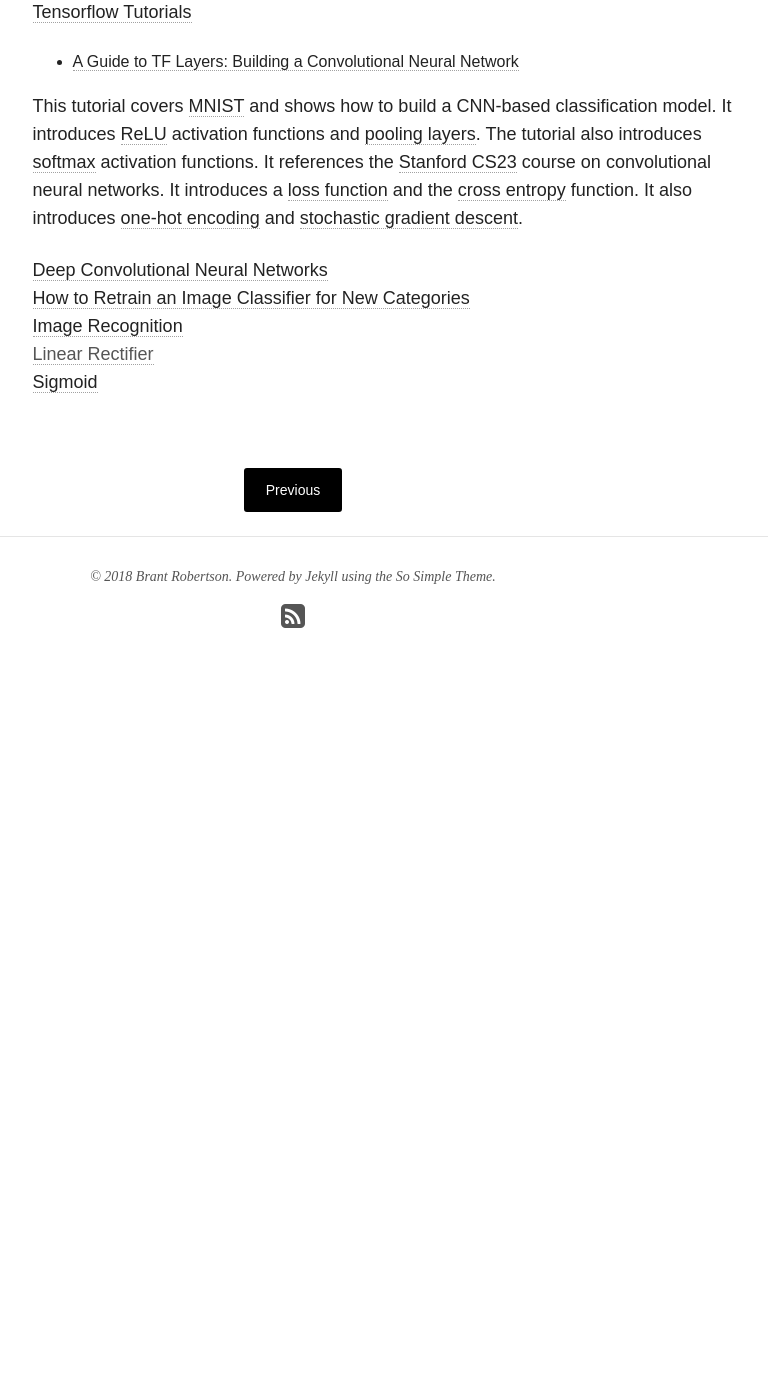
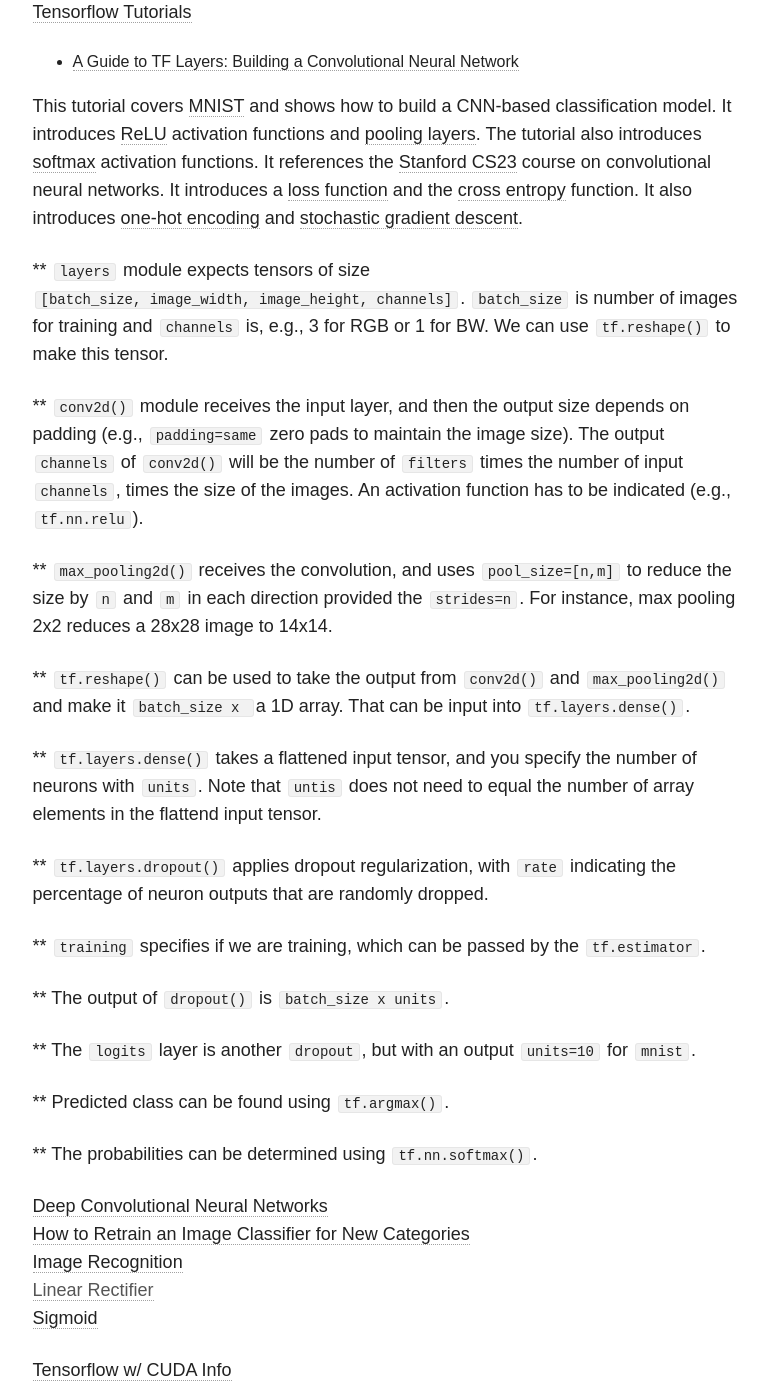
Before and after one commit to brantr/brantr.github.io, a Jekyll site: the page built from _posts/blog/2018-04-02-tensorflow.md, in a window 1280 px wide and 1400 px high, scrolled down 890 px. Shown: the whole window, without its empty margins (347-1115 px from the left). Built offline with Jekyll 4.4.1, drawn with Linux system fonts in a browser that asks for light colours; nearby versions of some CDN libraries; before the commit the page ends 1618 px from its top, so only the background shows below that.

Commit message:
Update with notes on TF tutorial.

```diff
--- a/_posts/blog/2018-04-02-tensorflow.md
+++ b/_posts/blog/2018-04-02-tensorflow.md
@@ -20,8 +20,33 @@
 
 This tutorial covers [MNIST](http://yann.lecun.com/exdb/mnist) and shows how to build a CNN-based classification model. It introduces [ReLU](https://en.wikipedia.org/wiki/Rectifier_(neural_networks)) activation functions and [pooling layers](https://en.wikipedia.org/wiki/Convolutional_neural_network#Pooling_layer). The tutorial also introduces [softmax](https://en.wikipedia.org/wiki/Softmax_function) activation functions. It references the [Stanford CS23](https://cs231n.github.io/convolutional-networks) course on convolutional neural networks. It introduces a [loss function](https://en.wikipedia.org/wiki/Loss_function) and the [cross entropy](https://en.wikipedia.org/wiki/Cross_entropy) function. It also introduces [one-hot encoding](https://www.quora.com/What-is-one-hot-encoding-and-when-is-it-used-in-data-science) and [stochastic gradient descent](https://en.wikipedia.org/wiki/Stochastic_gradient_descent).
 
+** `layers` module expects tensors of size `[batch_size, image_width, image_height, channels]`. `batch_size` is number of images for training and `channels` is, e.g., 3 for RGB or 1 for BW. We can use `tf.reshape()` to make this tensor.
+
+** `conv2d()` module receives the input layer, and then the output size depends on padding (e.g., `padding=same` zero pads to maintain the image size). The output `channels` of `conv2d()` will be the number of `filters` times the number of input `channels`, times the size of the images. An activation function has to be indicated (e.g., `tf.nn.relu`).
+
+** `max_pooling2d()` receives the convolution, and uses `pool_size=[n,m]` to reduce the size by `n` and `m` in each direction provided the `strides=n`. For instance, max pooling 2x2 reduces a 28x28 image to 14x14.
+
+** `tf.reshape()` can be used to take the output from `conv2d()` and `max_pooling2d()` and make it `batch_size x ` a 1D array. That
+can be input into `tf.layers.dense()`.
+
+** `tf.layers.dense()` takes a flattened input tensor, and you specify the number of neurons with `units`. Note that `untis` does not need to equal the number of array elements in the flattend input tensor.
+
+** `tf.layers.dropout()` applies dropout regularization, with `rate` indicating the percentage of neuron outputs that are randomly dropped.
+
+** `training` specifies if we are training, which can be passed by the `tf.estimator`.
+
+** The output of `dropout()` is `batch_size x units`.
+
+** The `logits` layer is another `dropout`, but with an output `units=10` for `mnist`.
+
+** Predicted class can be found using `tf.argmax()`.
+
+** The probabilities can be determined using `tf.nn.softmax()`.
+
 [Deep Convolutional Neural Networks](https://www.tensorflow.org/tutorials/deep_cnn)
 [How to Retrain an Image Classifier for New Categories](https://www.tensorflow.org/tutorials/image_retraining)
 [Image Recognition](https://www.tensorflow.org/tutorials/image_recognition)
 [Linear Rectifier]()
 [Sigmoid](https://en.wikipedia.org/wiki/Sigmoid_function)
+
+[Tensorflow w/ CUDA Info](https://www.nvidia.com/en-us/data-center/gpu-accelerated-applications/tensorflow/)
```
